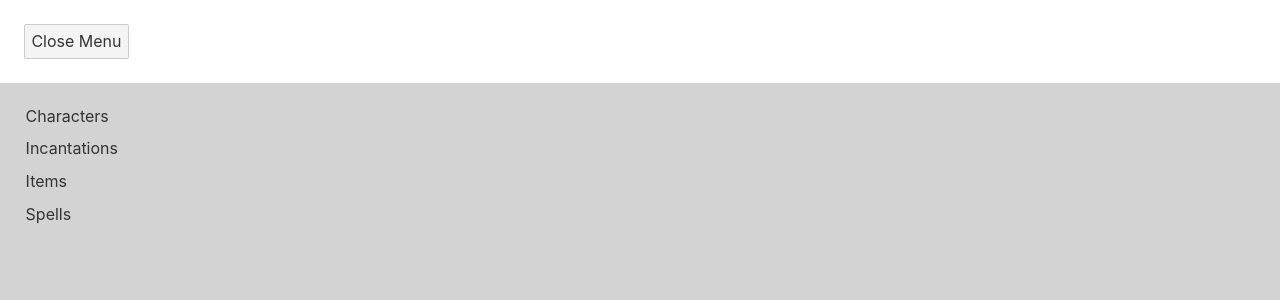
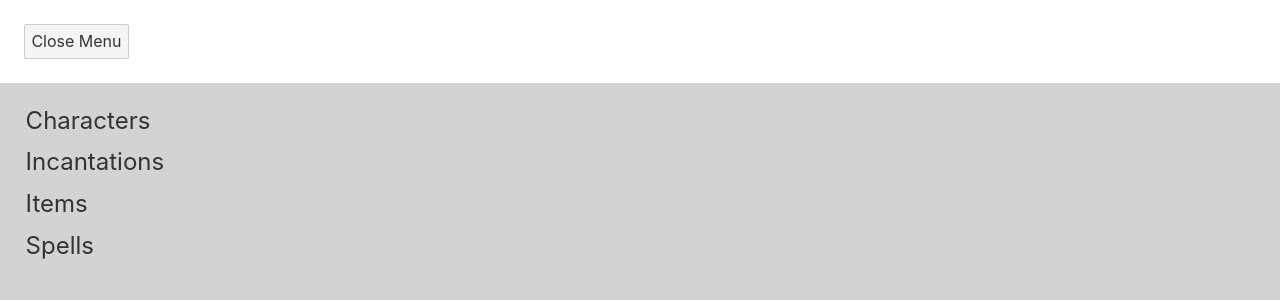
Before and after one commit to IkeAlmighty/carpg-pysvelte, a Svelte app in the folder svelte-client/: page / in a window 1280 px wide. Shown: the top 300 px of the page. Built offline with nearby package versions, Linux system fonts and the light colour scheme.

Commit message:
menu font size -> x-large

```diff
--- a/svelte-client/src/components/DropDownItem.svelte
+++ /dev/null
@@ -1,14 +0,0 @@
-<script>
-    export let label = 'default label';
-</script>
-
-<div>
-    {label}
-</div>
-
-<style>
-    div {
-        width: 100%;
-        text-align: center;
-    }
-</style>
--- a/svelte-client/src/components/DropDownMenu.svelte
+++ b/svelte-client/src/components/DropDownMenu.svelte
@@ -67,6 +67,7 @@
         padding: 0.4rem;
         padding-left: 0px;
         margin-left: 0;
+        font-size:x-large;
     }
 
     .menu-option:hover {
```
